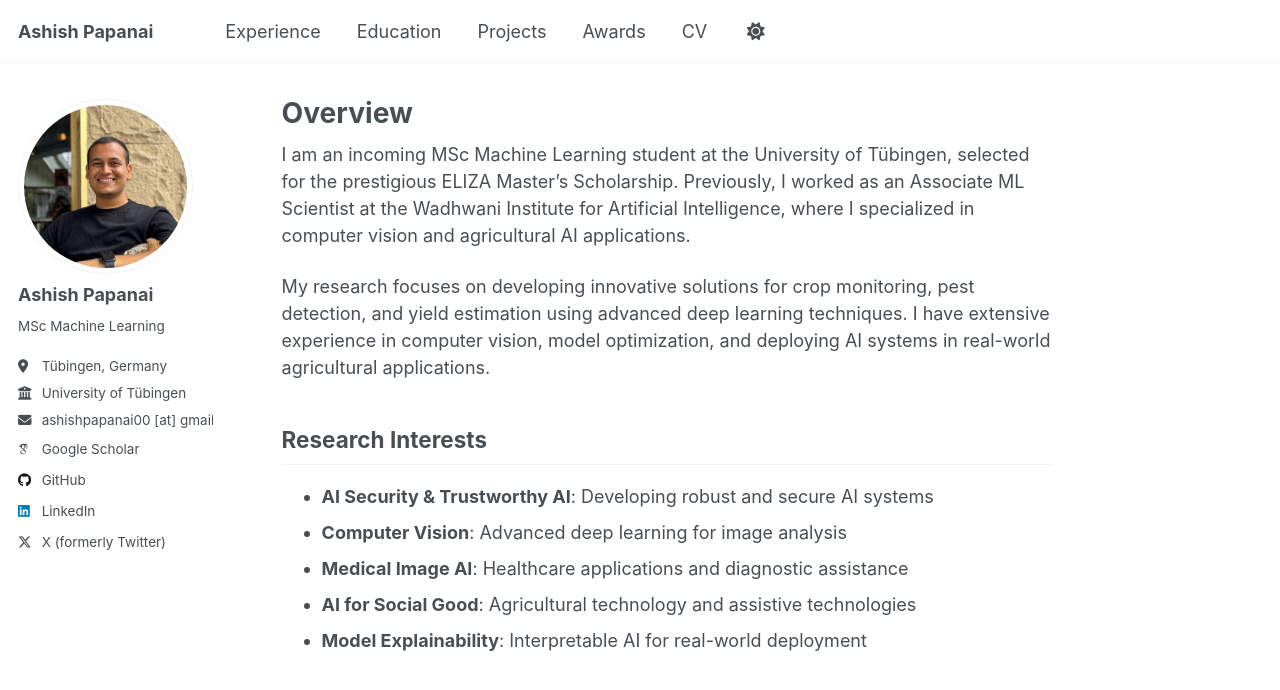
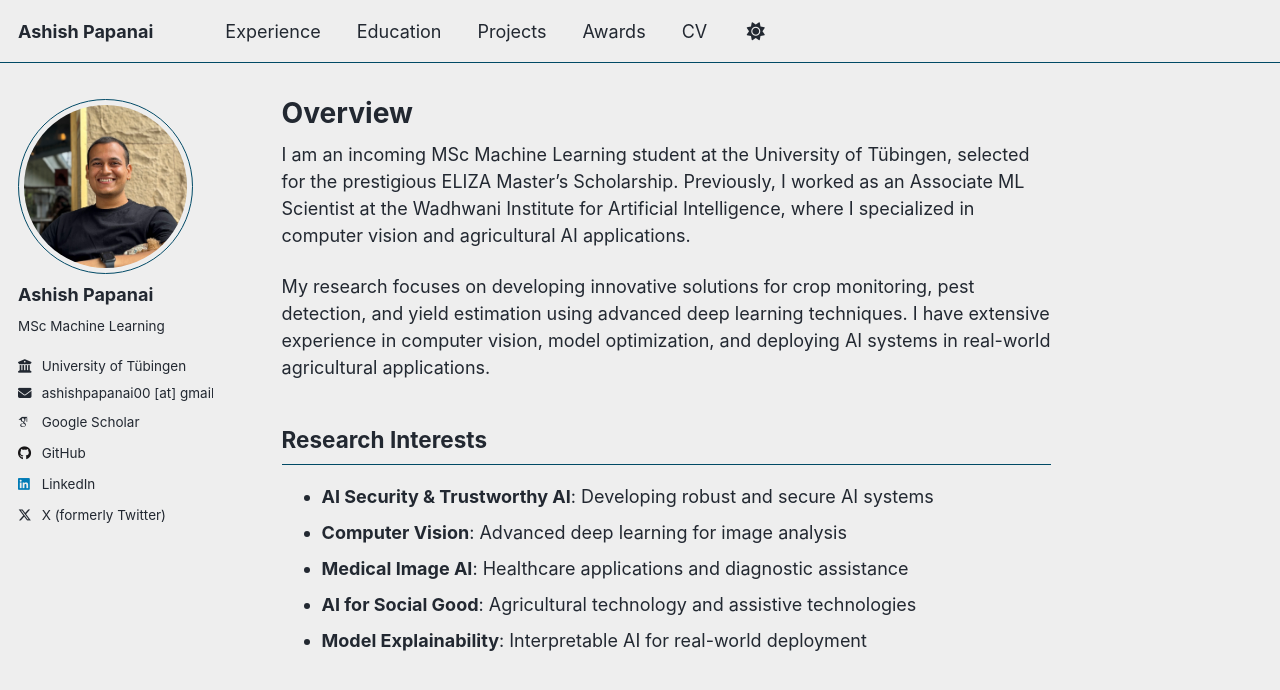
Before and after one commit to ashishpapanai/ashishpapanai.github.io, a Jekyll site: the page built from _pages/about.md, in a window 1280 px wide. Shown: the top 690 px of the page. Built offline with Jekyll 4.4.1, drawn with Linux system fonts in a browser that asks for light colours; some web fonts are replaced.

Commit message:
Fixed config

```diff
--- a/_config.yml
+++ b/_config.yml
@@ -8,7 +8,7 @@
 
 # Basic Site Settings
 locale                   : "en-US"
-site_theme               : "default" # Currently available options are "default", "air"
+site_theme               : "air" # Currently available options are "default", "air"
 title                    : "Ashish Papanai"
 title_separator          : "-"
 name                     : &name "Ashish Papanai"
@@ -26,7 +26,7 @@ author:
   name             : "Ashish Papanai"
   pronouns         : # example: "she/her"
   bio              : "MSc Machine Learning"
-  location         : "Tübingen, Germany"
+  location         :
   employer         : "University of Tübingen"
   uri              :
   email            : "ashishpapanai00@gmail.com"
```
